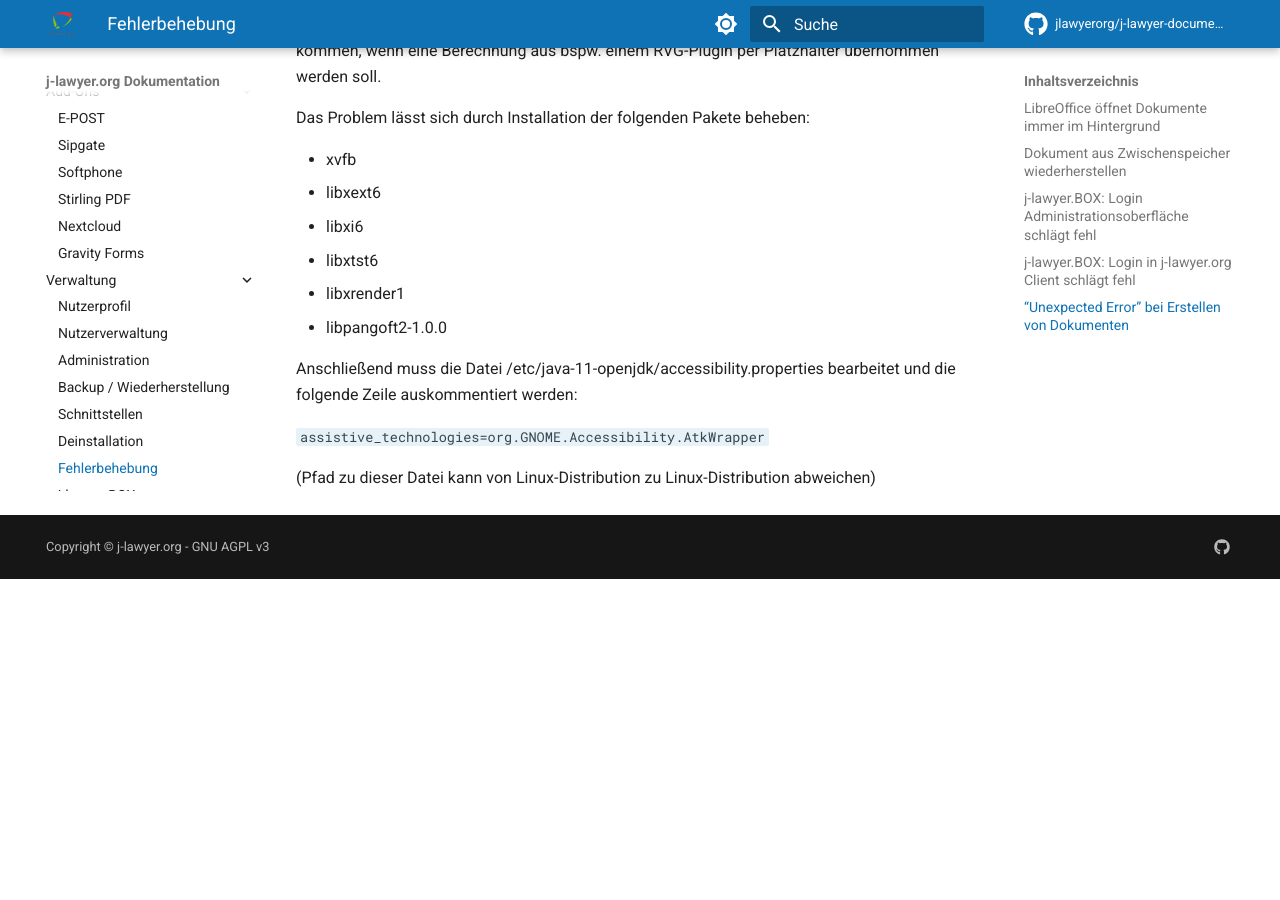
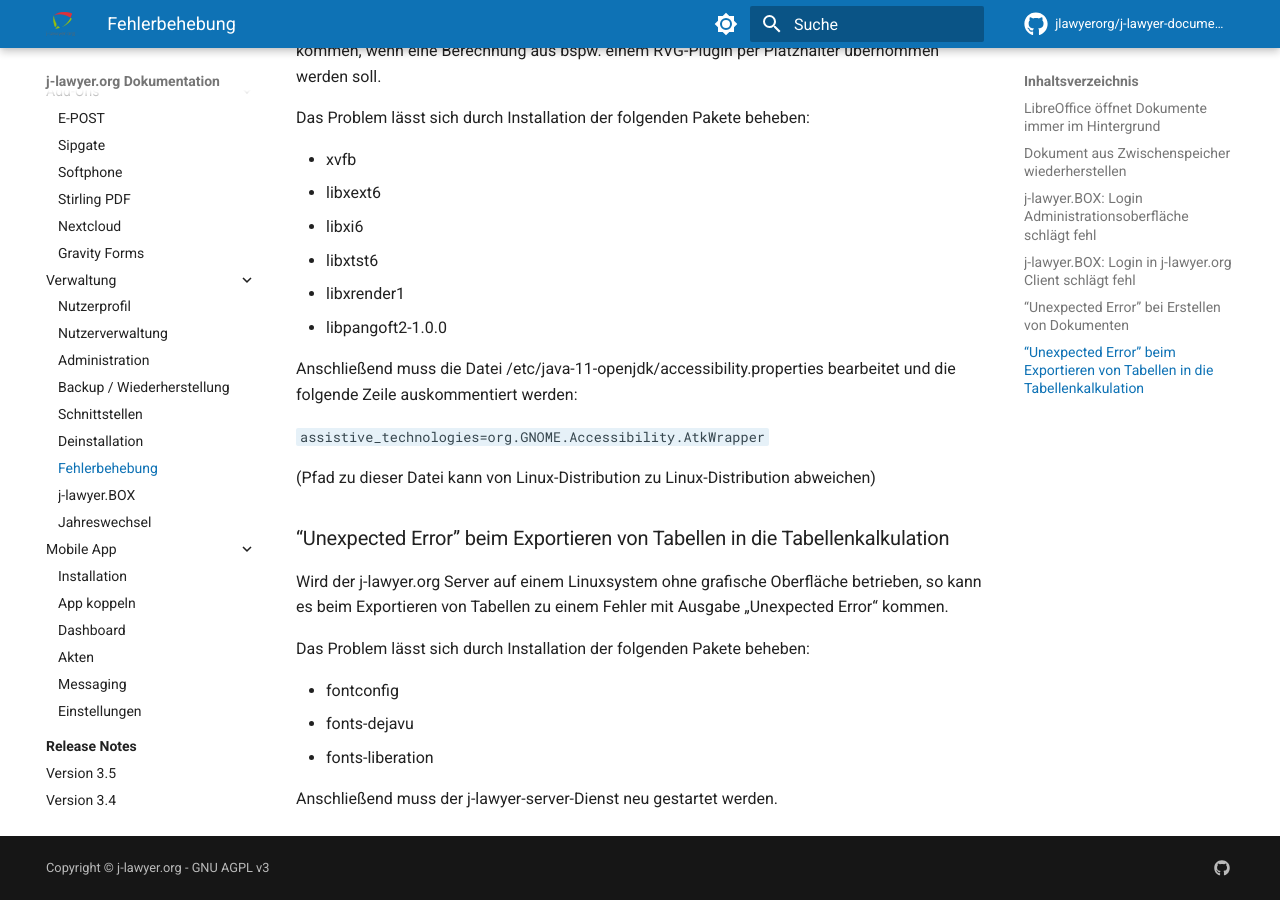
Before and after one commit to jlawyerorg/j-lawyer-documentation, an MkDocs documentation site: the page built from docs/benutzerhandbuch/fehlerbehebung.md, in a window 1280 px wide and 900 px high, scrolled down 3427 px. Built offline with MkDocs 1.6.1 and Material for MkDocs 9.7.7, drawn with Linux system fonts in a browser that asks for light colours; comment, search, counter and statistics services are not loaded; before the commit the page ends 4006 px from its top, so only the background shows below that.

Commit message:
unexpected error when exporting to excel / libreoffice calc on linux

```diff
--- a/docs/benutzerhandbuch/fehlerbehebung.md
+++ b/docs/benutzerhandbuch/fehlerbehebung.md
@@ -96,3 +96,18 @@
 `assistive_technologies=org.GNOME.Accessibility.AtkWrapper`
 
 (Pfad zu dieser Datei kann von Linux-Distribution zu Linux-Distribution abweichen)
+
+
+### “Unexpected Error” beim Exportieren von Tabellen in die Tabellenkalkulation
+
+
+
+Wird der j-lawyer.org Server auf einem Linuxsystem ohne grafische Oberfläche betrieben, so kann es beim Exportieren von Tabellen zu einem Fehler mit Ausgabe „Unexpected Error“ kommen.
+
+Das Problem lässt sich durch Installation der folgenden Pakete beheben:
+
+- fontconfig
+- fonts-dejavu
+- fonts-liberation
+
+Anschließend muss der j-lawyer-server-Dienst neu gestartet werden.
```
